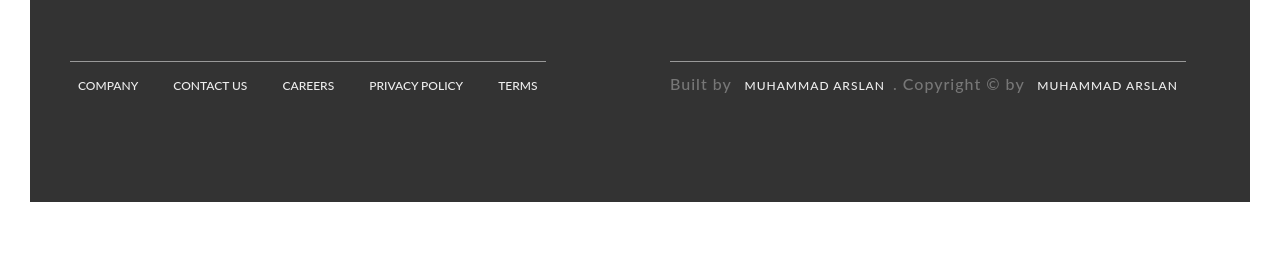
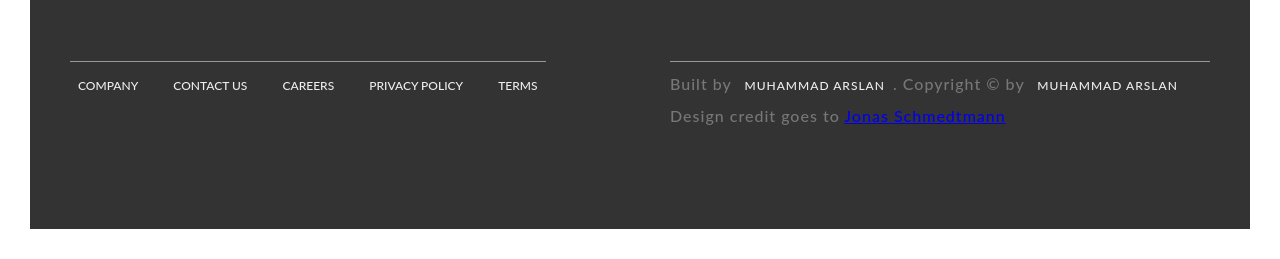
Before and after one commit to rmarslan/rmarslan.github.io, a plain HTML site: page natours/index.html in a window 1280 px wide. Shown: the part 5148-5407 px from the top of the page. Before the commit the page ends 5380 px from the top, so only its background shows below. Drawn offline with Linux system fonts and the light colour scheme.

Commit message:
add copy right

```diff
--- a/natours/index.html
+++ b/natours/index.html
@@ -383,7 +383,8 @@
             <div class="col-1-of-2">
                 <div class="footer__copyright">
                     <p class="paragraph">
-                        Built by <a href="#" class="navbar__link">Muhammad Arslan</a>. Copyright © by <a href="#" class="navbar__link">Muhammad Arslan</a>
+                        Built by <a href="#" class="navbar__link">Muhammad Arslan</a>. Copyright © by <a href="#" class="navbar__link">Muhammad Arslan</a> Design credit goes to <a href='#'>Jonas Schmedtmann
+</a>
                     </p>
                 </div>
             </div>
```
